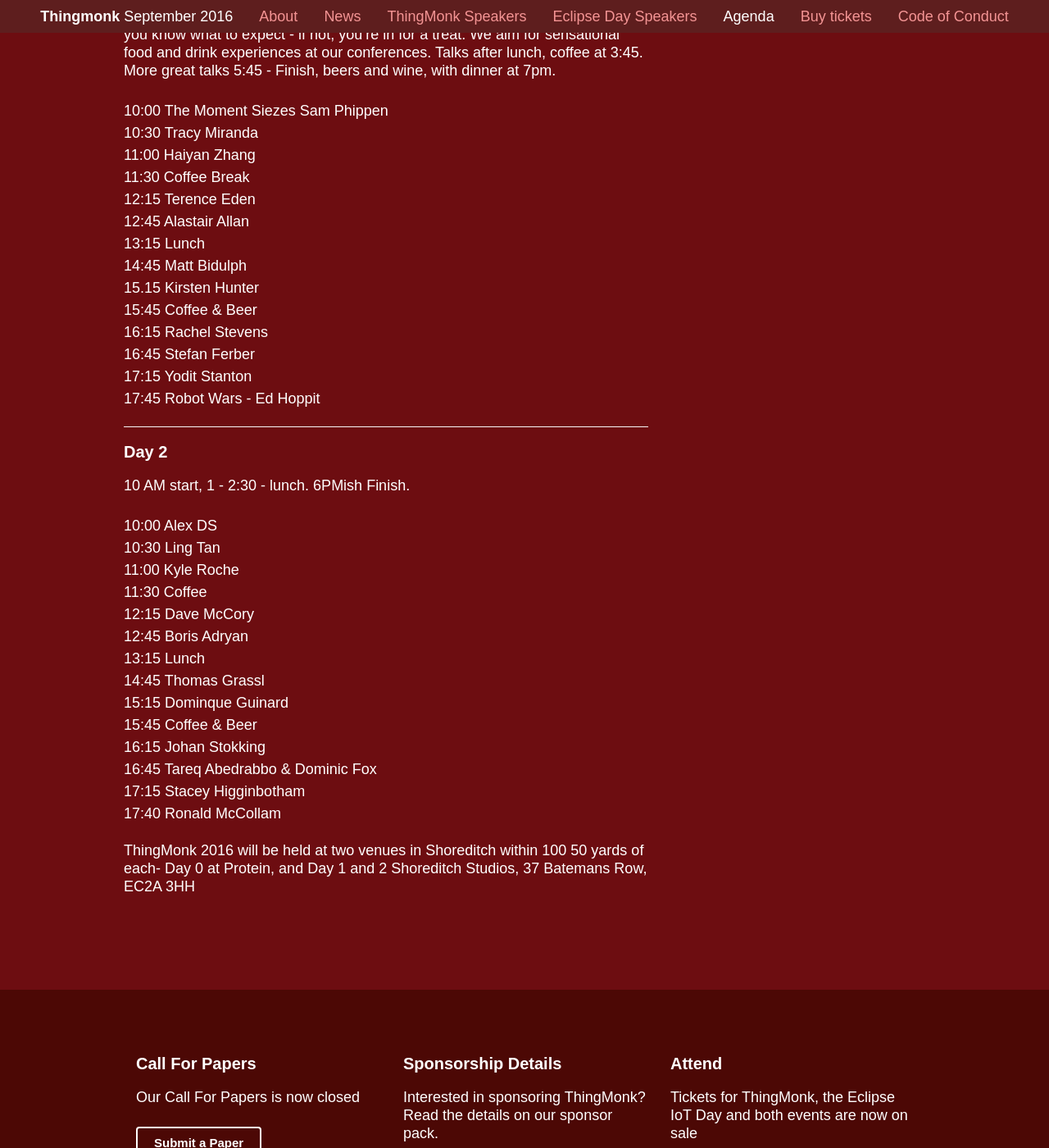
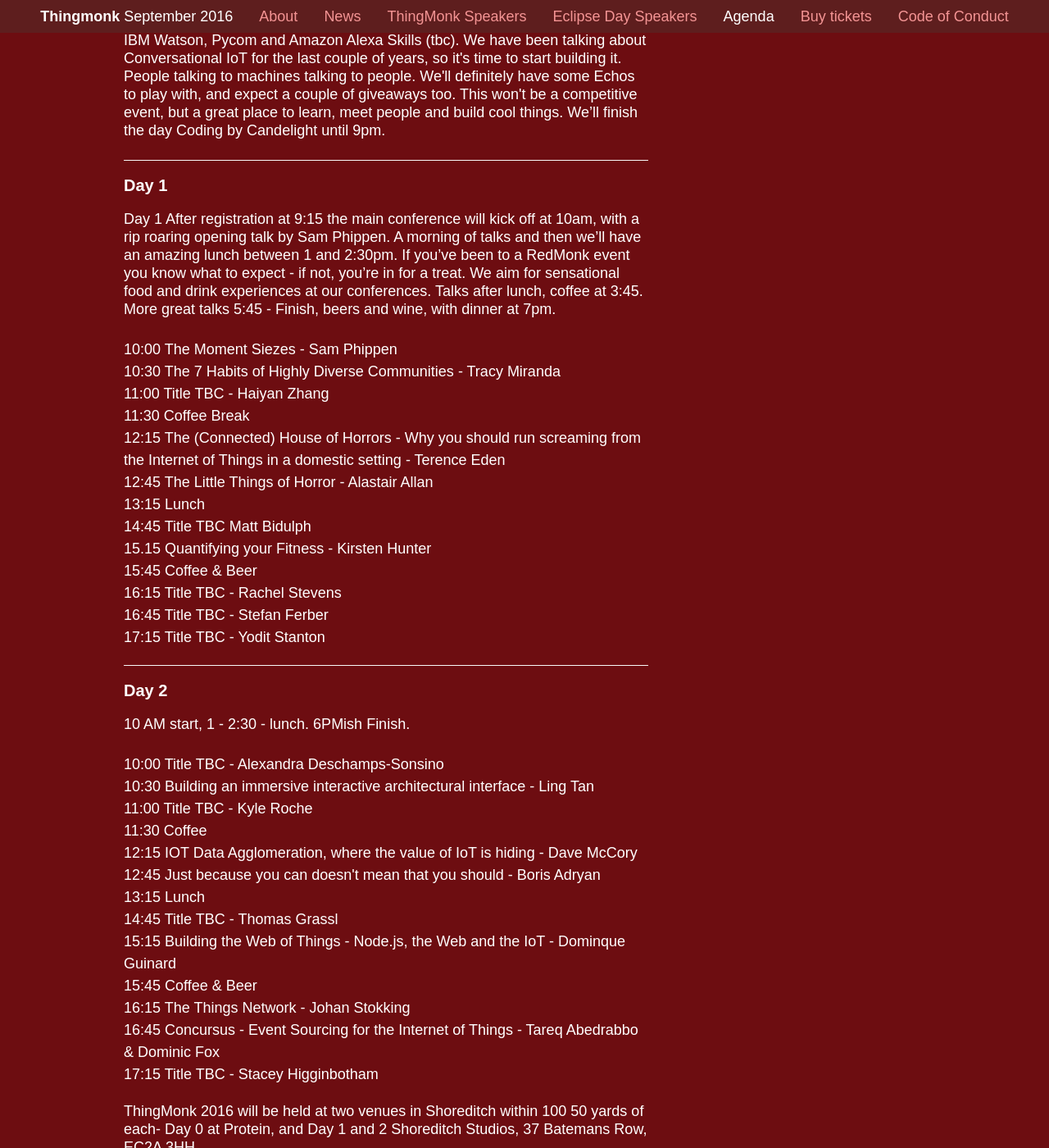
Before and after one commit to thingmonk/thingmonk.github.io, a Jekyll site: the page built from index.html, in a window 1280 px wide and 1400 px high, scrolled down 4802 px. Shown: the whole window at 82% size. Built offline with Jekyll 4.4.1, drawn with Linux system fonts in a browser that asks for light colours; some of the changed text lies outside the part shown.

Commit message:
Updated schedule, added Tareq & Dominic

```diff
--- a/index.html
+++ b/index.html
@@ -107,39 +107,38 @@
       <h3>Day 1</h3>
       <p>Day 1 After registration at 9:15 the main conference will kick off at 10am, with a rip roaring opening talk by Sam Phippen. A morning of talks and then we’ll have an amazing lunch between 1 and 2:30pm. If you’ve been to a RedMonk event you know what to expect - if not, you’re in for a treat. We aim for sensational food and drink experiences at our conferences. Talks after lunch, coffee at 3:45. More great talks 5:45 - Finish, beers and wine, with dinner at 7pm.
         <ul>
-            <li> 10:00 The Moment Siezes Sam Phippen
-            <li> 10:30 Tracy Miranda
-            <li> 11:00 Haiyan Zhang
+            <li> 10:00 <a href="http://thingmonk.com/thingmonk-talks.html#samphippen">The Moment Siezes</a> - <a href="http://thingmonk.com/thingmonk-talks.html#samphippen">Sam Phippen</a>
+            <li> 10:30 <a href="http://thingmonk.com/thingmonk-talks.html#tracymiranda">The 7 Habits of Highly Diverse Communities </a> - <a href="http://thingmonk.com/thingmonk-talks.html#tracymiranda">Tracy Miranda</a>
+            <li> 11:00 Title TBC - <a href="http://thingmonk.com/thingmonk-talks.html#haiyan">Haiyan Zhang</a>
             <li> 11:30 Coffee Break
-            <li> 12:15 Terence Eden
-            <li> 12:45 Alastair Allan
+            <li> 12:15 <a href="http://thingmonk.com/thingmonk-talks.html#edent">The (Connected) House of Horrors - Why you should run screaming from the Internet of Things in a domestic setting</a> - <a href="http://thingmonk.com/thingmonk-talks.html#edent">Terence Eden</a>
+            <li> 12:45 <a href="http://thingmonk.com/thingmonk-talks.html#aallan">The Little Things of Horror</a> - <a href="http://thingmonk.com/thingmonk-talks.html#aallan">Alastair Allan</a>
             <li> 13:15 Lunch
-            <li> 14:45 Matt Bidulph
-            <li> 15.15 Kirsten Hunter
+            <li> 14:45 Title TBC <a href="http://thingmonk.com/thingmonk-talks.html#mattb">Matt Bidulph</a>
+            <li> 15.15 <a href="http://thingmonk.com/thingmonk-talks.html#synedra">Quantifying your Fitness</a> - <a href="http://thingmonk.com/thingmonk-talks.html#synedra">Kirsten Hunter</a>
             <li> 15:45 Coffee &amp; Beer
-            <li> 16:15 Rachel Stevens
-            <li> 16:45 Stefan Ferber
-            <li> 17:15 Yodit Stanton
-            <li> 17:45 Robot Wars - Ed Hoppit
+            <li> 16:15 Title TBC - <a href="http://thingmonk.com/thingmonk-talks.html#rstephensme">Rachel Stevens</a>
+            <li> 16:45 Title TBC - <a href="http://thingmonk.com/thingmonk-talks.html#Stefferber">Stefan Ferber</a>
+            <li> 17:15 Title TBC - <a href="http://thingmonk.com/thingmonk-talks.html#yoditstanton">Yodit Stanton</a>
             </ul>
       <hr />
       <h3>Day 2</h3>
       <p>10 AM start, 1 - 2:30 - lunch. 6PMish Finish.
       <ul>
-          <li> 10:00 Alex DS
-          <li> 10:30 Ling Tan
-          <li> 11:00 Kyle Roche
+          <li> 10:00 Title TBC - <a href="http://thingmonk.com/thingmonk-talks.html#iotwatch">Alexandra Deschamps-Sonsino</a>
+          <li> 10:30 <a href="http://thingmonk.com/thingmonk-talks.html#lingql">Building an immersive interactive architectural interface</a> - <a href="http://thingmonk.com/thingmonk-talks.html#lingql">Ling Tan</a>
+          <li> 11:00 Title TBC - <a href="http://thingmonk.com/thingmonk-talks.html#kylemroche">Kyle Roche</a>
           <li> 11:30 Coffee
-          <li> 12:15 Dave McCory
-          <li> 12:45 Boris Adryan
+          <li> 12:15 <a href="http://thingmonk.com/thingmonk-talks.html#mccrory">IOT Data Agglomeration, where the value of IoT is hiding</a> - <a href="http://thingmonk.com/thingmonk-talks.html#mccrory">Dave McCory</a>
+          <li> 12:45 <a href="http://thingmonk.com/thingmonk-talks.html#BorisAdryan">Just because you can doesn't mean that you should</a> - <a href="http://thingmonk.com/thingmonk-talks.html#BorisAdryan">Boris Adryan</a>
           <li> 13:15 Lunch
-          <li> 14:45 Thomas Grassl
-          <li> 15:15 Dominque Guinard
+          <li> 14:45 Title TBC - <a href="http://thingmonk.com/thingmonk-talks.html#grassl">Thomas Grassl</a>
+          <li> 15:15 <a href="ihttp://thingmonk.com/thingmonk-talks.html#domguinard">Building the Web of Things - Node.js, the Web and the IoT</a> - <a href="http://thingmonk.com/thingmonk-talks.html#domguinard">Dominque Guinard</a>
           <li> 15:45 Coffee &amp; Beer
-          <li> 16:15 Johan Stokking
-          <li> 16:45 Tareq Abedrabbo &amp; Dominic Fox
-          <li> 17:15 Stacey Higginbotham
-          <li> 17:40 Ronald McCollam
+          <li> 16:15 <a href="http://thingmonk.com/thingmonk-talks.html#johanstokking">The Things Network</a> - <a href="http://thingmonk.com/thingmonk-talks.html#johanstokking">Johan Stokking</a>
+          <li> 16:45 <a href="http://thingmonk.com/thingmonk-talks.html#dynamic_proxy">Concursus - Event Sourcing for the Internet of Things</a> - <a href="http://thingmonk.com/thingmonk-talks.html#tareq_abedrabbo">Tareq Abedrabbo</a> &amp; <a href="http://localhost:4000/thingmonk-talks.html#dynamic_proxy">Dominic Fox</a>
+          <li> 17:15 Title TBC - <a href="http://thingmonk.com/thingmonk-talks.html#gigastacey">Stacey Higginbotham</a>
+          <!-- <li> 17:40 Ronald McCollam -->
       </ul>
       <p>ThingMonk 2016 will be held at two venues in Shoreditch within 100 50 yards of each- Day 0 at <a href="https://www.google.co.uk/maps/dir/%27%27/31+New+Inn+Yard,+London+EC2A+3EY/data=!4m5!4m4!1m0!1m2!1m1!1s0x48761cb096ccbad3:0x1e756378641e77fb?sa=X&ved=0ahUKEwjo95Kv84bOAhUDORoKHaxaAIsQiBMIESgBMAQ">Protein</a>, and Day 1 and 2 Shoreditch Studios, 37 Batemans Row, EC2A 3HH</p>
       </div>
```
Also changed, not shown: _data/speakers.yml (+14 -0 lines), imgs/dominicf.jpg (added), imgs/tareqa.jpg (added).
